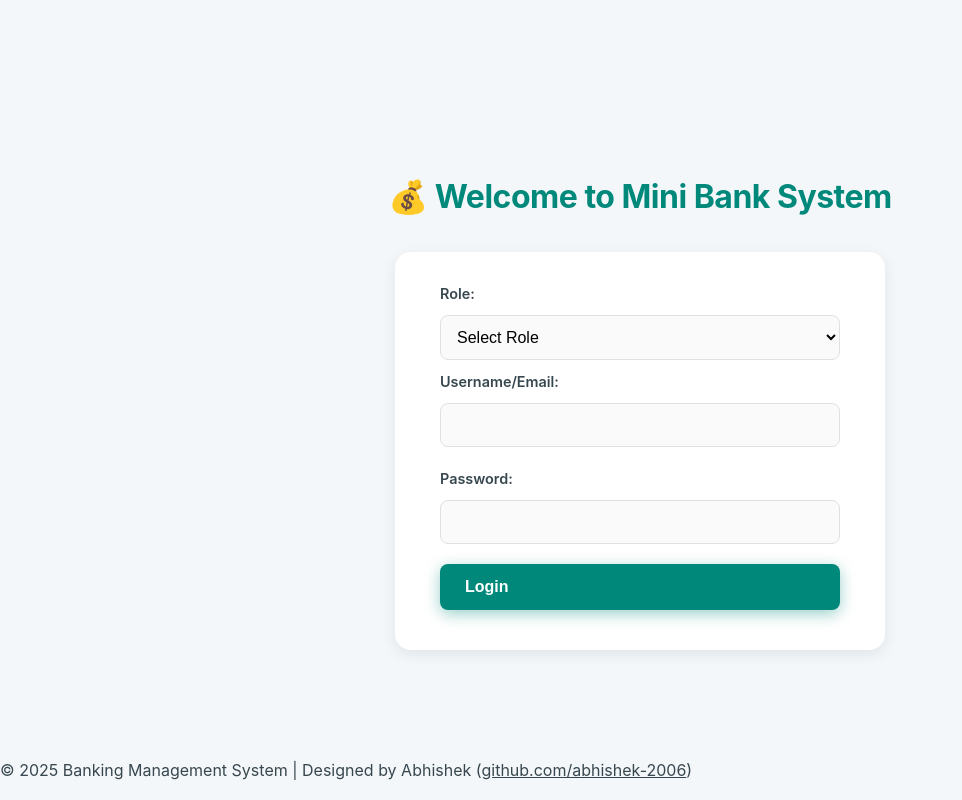
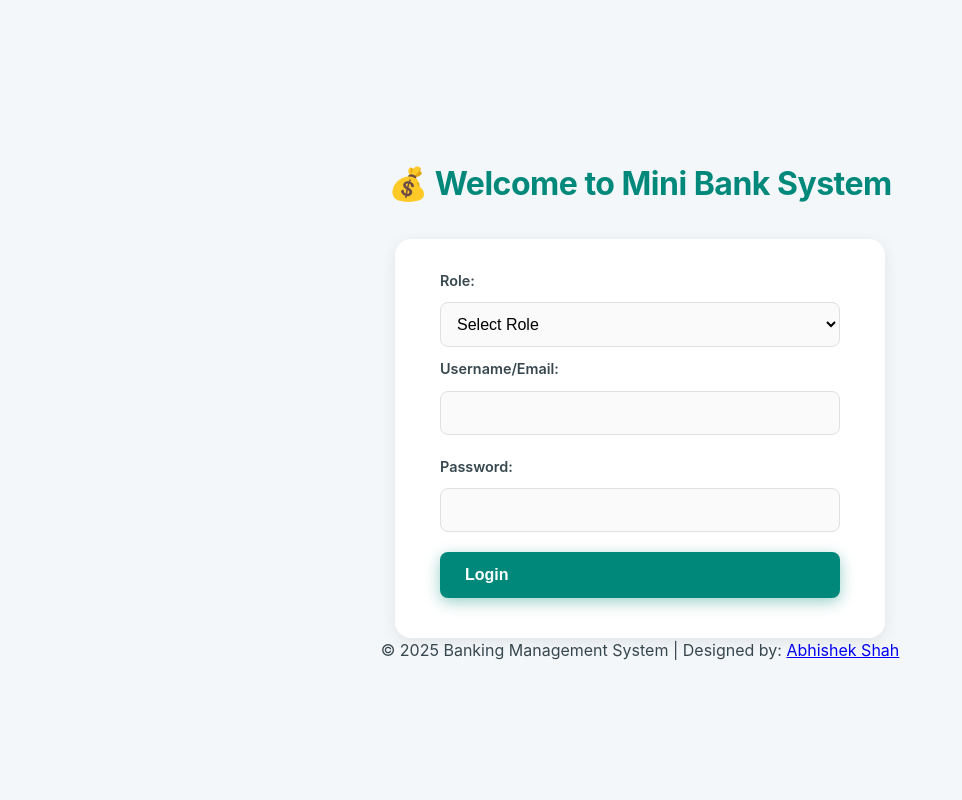
Before and after one commit to abhishek-2006/Banking-Management-System, a PHP site: page /index.php in a window 1280 px wide. Shown: the whole page, without its empty margins (0-962 px from the left). Run offline with PHP 8.4, Linux system fonts and the light colour scheme.

Commit message:
Revamp footer with new design and links

```diff
--- a/footer.php
+++ b/footer.php
@@ -1,17 +1,15 @@
-<?php
-// This file closes the HTML structure and provides a consistent site-wide footer.
-?>
+<footer class="bg-gray-900 text-white py-6 mt-auto shadow-inner">
+    <div class="max-w-7xl mx-auto px-4 sm:px-6 lg:px-8">
+        <div class="flex flex-col md:flex-row justify-center items-center text-center md:text-left space-y-3 md:space-y-0">
 
-
+            <div class="text-sm font-light text-gray-400">
+                &copy; 2025 Banking Management System | Designed by:
+                <a href="https://github.com/abhishek-2006"
+                    target="_blank"
+                    class="text-accent-blue hover:text-blue-300 font-semibold transition duration-300 border-b border-transparent hover:border-accent-blue">
+                    Abhishek Shah
+                </a>
+            </div>
+        </div>
     </div>
-
-    <footer class="site-footer">
-        <p>
-            &copy; 2025 Banking Management System | Designed by Abhishek
-            (<a href="https://github.com/abhishek-2006" target="_blank" style="color: inherit; text-decoration: underline;">github.com/abhishek-2006</a>)
-        </p>
-    </footer>
-
-    <!-- 3. Closes the HTML body and document -->
-</body>
-</html>
+</footer>
```
